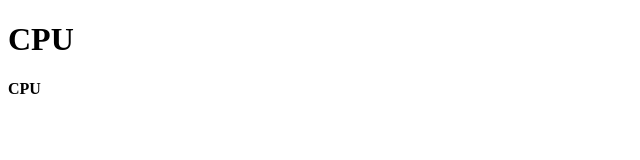
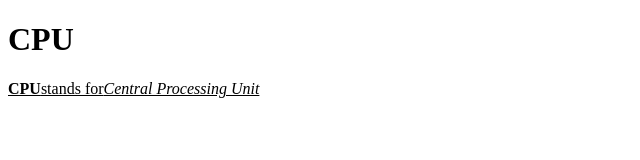
Before and after one commit to iamneo-production/dfbaaedeeefaddcadaeccdfffebaeceaec, a website: page public/index.html in a window 1280 px wide. Shown: the whole page, without its empty margins (0-640 px from the left). Drawn offline with Linux system fonts and the light colour scheme.

Commit message:
Backup Commit

```diff
--- a/public/index.html
+++ b/public/index.html
@@ -1,7 +1,7 @@
 <!DOCTYPE html>
-<html lang="en">
+<html lang="en"
 <body>
     <h1>CPU</h1>
-    <p><b>CPU</b></p>
+    <p><u><b>CPU</b>stands for<i>Central Processing Unit</i></p></u></p>
 </body>
 </html>
```
